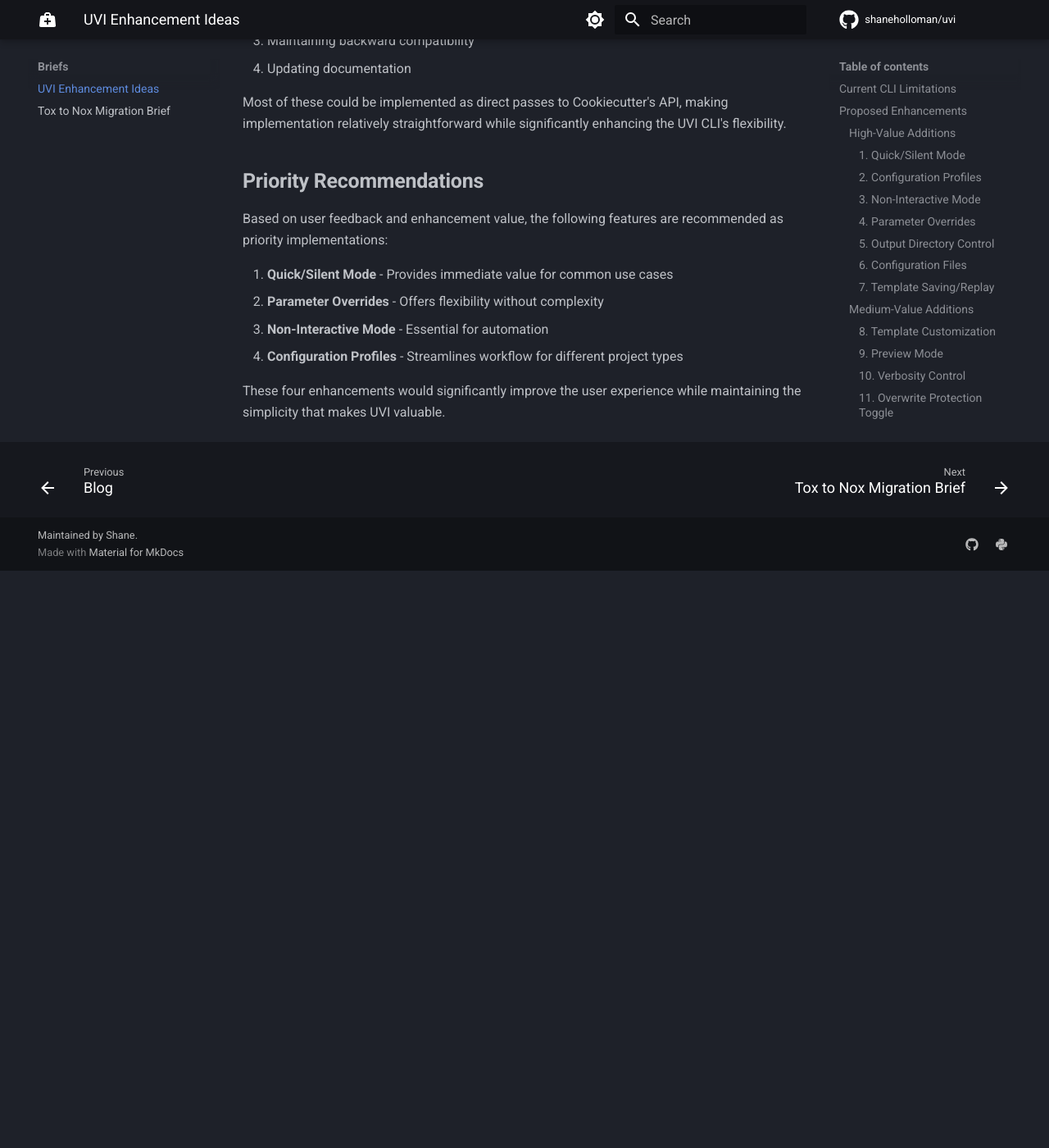
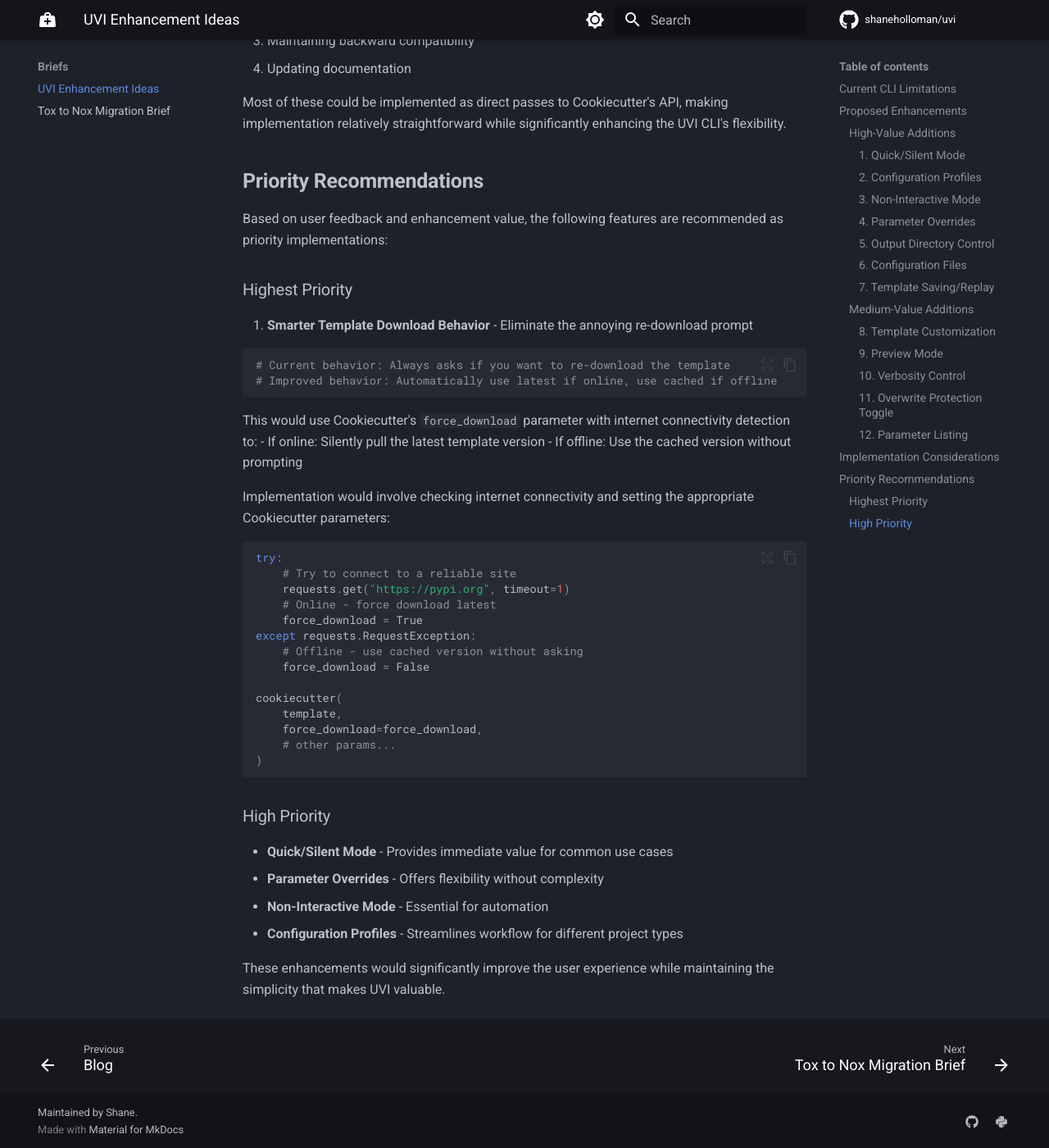
Before and after one commit to shaneholloman/uvi, an MkDocs documentation site: the page built from docs/briefs/cli-enhancements.md, in a window 1280 px wide and 1400 px high, scrolled down 3180 px. Shown: the whole window at 82% size. Built offline with MkDocs 1.6.1 and Material for MkDocs 9.7.7, drawn with Linux system fonts in a browser that asks for light colours; comment, search, counter and statistics services are not loaded; before the commit the page ends 3876 px from its top, so only the background shows below that.

Commit message:
docs: enhance CLI features with smarter template download behavior and prioritize improvements

````diff
--- a/docs/briefs/cli-enhancements.md
+++ b/docs/briefs/cli-enhancements.md
@@ -151,9 +151,43 @@ Most of these could be implemented as direct passes to Cookiecutter's API, makin
 
 Based on user feedback and enhancement value, the following features are recommended as priority implementations:
 
-1. **Quick/Silent Mode** - Provides immediate value for common use cases
-2. **Parameter Overrides** - Offers flexibility without complexity
-3. **Non-Interactive Mode** - Essential for automation
-4. **Configuration Profiles** - Streamlines workflow for different project types
+### Highest Priority
 
-These four enhancements would significantly improve the user experience while maintaining the simplicity that makes UVI valuable.
+1. **Smarter Template Download Behavior** - Eliminate the annoying re-download prompt
+
+   ```bash
+   # Current behavior: Always asks if you want to re-download the template
+   # Improved behavior: Automatically use latest if online, use cached if offline
+   ```
+
+   This would use Cookiecutter's `force_download` parameter with internet connectivity detection to:
+   - If online: Silently pull the latest template version
+   - If offline: Use the cached version without prompting
+
+   Implementation would involve checking internet connectivity and setting the appropriate Cookiecutter parameters:
+
+   ```python
+   try:
+       # Try to connect to a reliable site
+       requests.get("https://pypi.org", timeout=1)
+       # Online - force download latest
+       force_download = True
+   except requests.RequestException:
+       # Offline - use cached version without asking
+       force_download = False
+
+   cookiecutter(
+       template,
+       force_download=force_download,
+       # other params...
+   )
+   ```
+
+### High Priority
+
+- **Quick/Silent Mode** - Provides immediate value for common use cases
+- **Parameter Overrides** - Offers flexibility without complexity
+- **Non-Interactive Mode** - Essential for automation
+- **Configuration Profiles** - Streamlines workflow for different project types
+
+These enhancements would significantly improve the user experience while maintaining the simplicity that makes UVI valuable.
````
Also changed, not shown: memory-bank/activeContext.md (+12 -5 lines).
